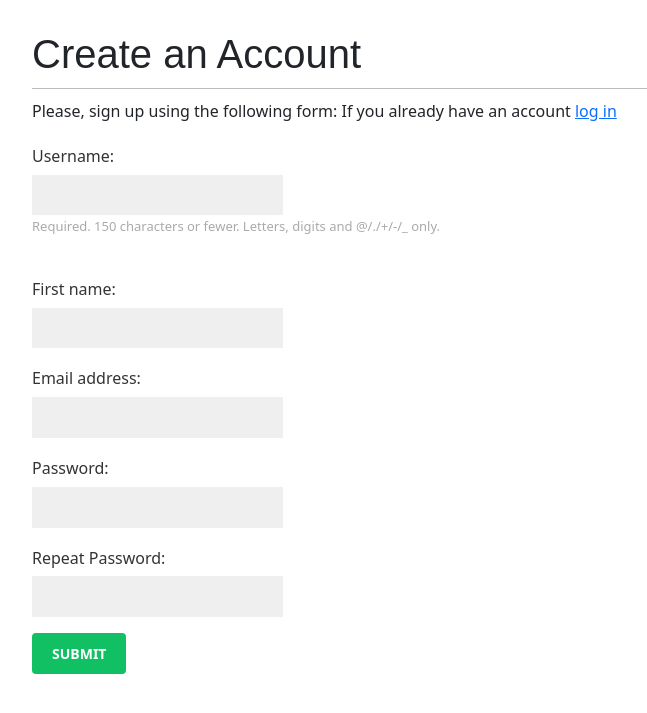
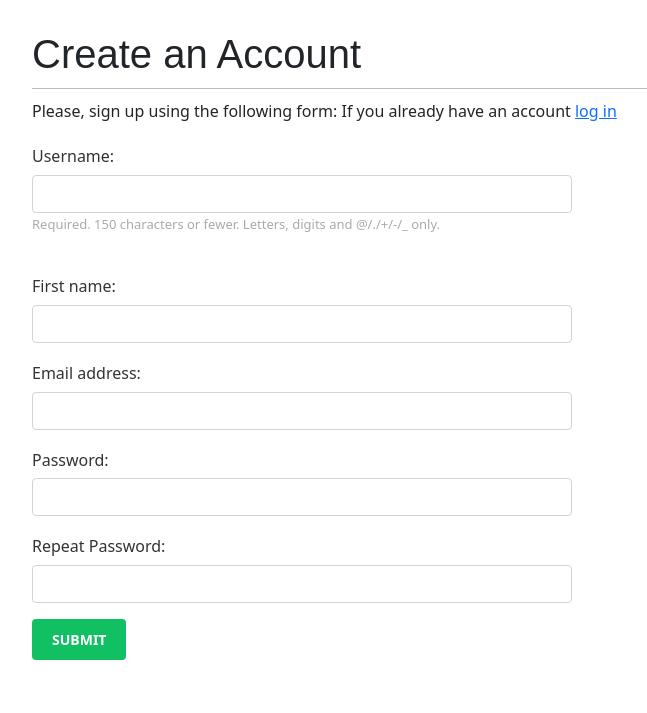
Before and after one commit to s-kvng/Social-Website, a Django app: page /account/register/ in a window 1280 px wide. Shown: the part 54-767 px from the top of the page, without its empty margins (68-715 px from the left). Run offline with Django 4.2, Linux system fonts and the light colour scheme; some libraries are stand-ins or nearby versions; some web fonts are replaced.

Commit message:
Updates
bootstrap implementation

```diff
--- a/bookmarks/account/forms.py
+++ b/bookmarks/account/forms.py
@@ -9,12 +9,19 @@ class LoginForm(forms.Form):
 
 class UserRegistrationForm(forms.ModelForm):
 
-    password = forms.CharField(label='Password',widget = forms.PasswordInput)
-    password2 = forms.CharField(label = 'Repeat Password', widget = forms.PasswordInput)
+    password = forms.CharField(label='Password',widget = forms.PasswordInput(attrs={'class': 'form-control'}))
+    password2 = forms.CharField(label = 'Repeat Password', widget = forms.PasswordInput(attrs={'class': 'form-control'}))
 
     class Meta:
         model = User
         fields = ['username', 'first_name','email']
+
+        widgets = {
+            'username' : forms.TextInput(attrs={'class': 'form-control'}),
+            'first_name' : forms.TextInput(attrs={'class': 'form-control'}),
+            'email' : forms.TextInput(attrs={'class': 'form-control'}),
+
+        }
 
     def clean_password2(self):
         cd = self.cleaned_data
--- a/bookmarks/account/static/css/base.css
+++ b/bookmarks/account/static/css/base.css
@@ -117,6 +117,11 @@ label {
     font-size:14px;
     outline: none;
 }
+
+.form-control{
+    width: 50% !important;
+}
+
 input[type=submit], a.button {
     font-weight:bold;
     background:#12c064;
--- a/bookmarks/account/templates/account/register.html
+++ b/bookmarks/account/templates/account/register.html
@@ -10,13 +10,16 @@
         If you already have an account <a href="{% url 'login' %}"> log in</a>
     </p>
 
-    <form method="post">
-        {% csrf_token %}
+    <div class="form-group">
+        <form method="post">
+            {% csrf_token %}
 
-        {{ user_form.as_p }}
+            {{ user_form.as_p }}
 
-        <input type="submit" class="btn btn-success border-0">
+            <input type="submit" class="btn btn-success border-0">
 
-    </form>
+        </form>
+    </div>
+
 
 {% endblock %}
```
